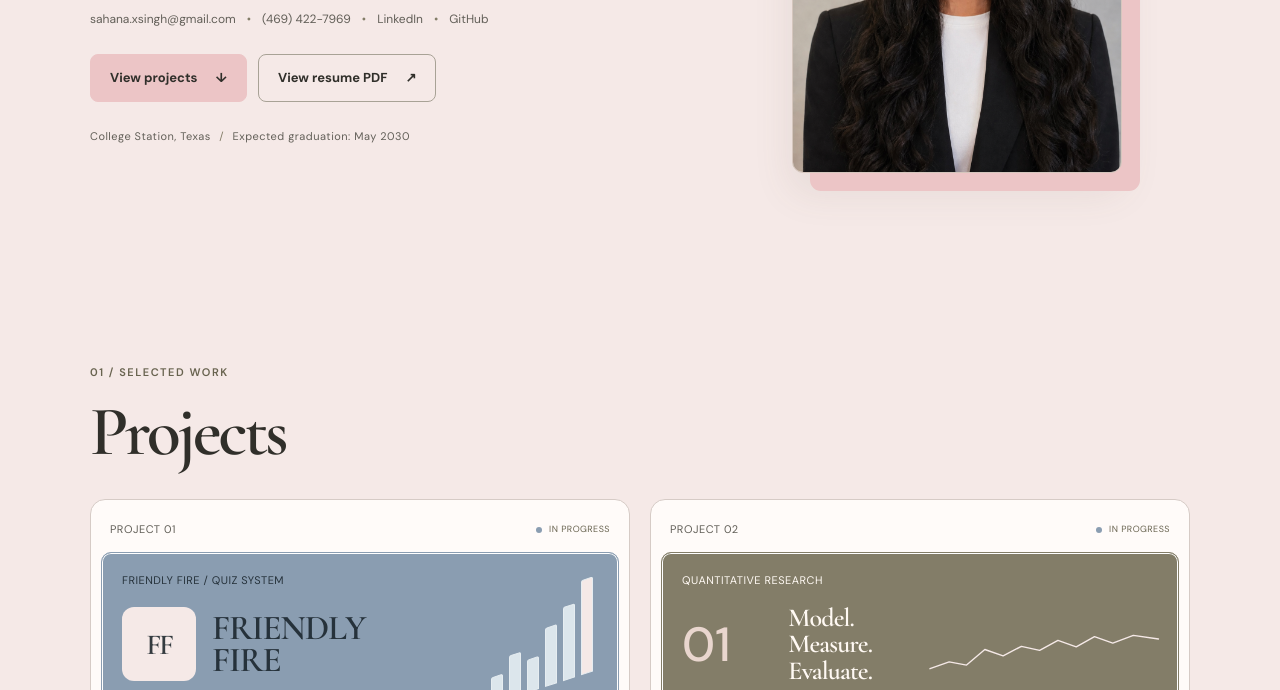
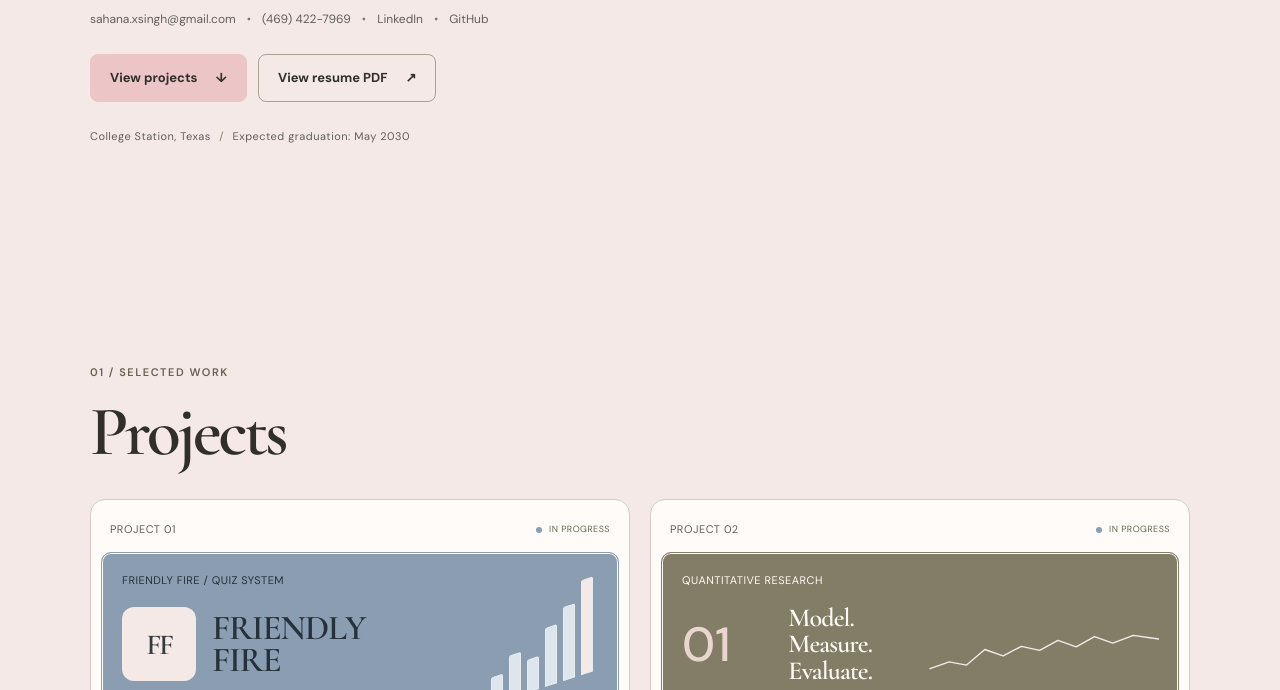
Before and after one commit to sahanaa23/sahana-singh-portfolio, a plain HTML site: page index.html in a window 1280 px wide. Shown: the part 410-1100 px from the top of the page. Drawn offline with nearby package versions, Linux system fonts and the light colour scheme.

Commit message:
Remove portrait from portfolio hero

```diff
--- a/index.html
+++ b/index.html
@@ -37,7 +37,6 @@
           <div class="hero-actions"><a class="button button-primary" href="#projects">View projects <span aria-hidden="true">↓</span></a><a class="button button-outline" href="resume.pdf" target="_blank" rel="noreferrer">View resume PDF <span aria-hidden="true">↗</span></a></div>
           <p class="hero-meta">College Station, Texas <span>/</span> Expected graduation: May 2030</p>
         </div>
-        <div class="hero-art"><div class="headshot-frame"><img src="sahana-headshot.png" alt="Headshot of Sahana Singh" onerror="this.style.display='none';this.nextElementSibling.style.display='grid'"><div class="headshot-placeholder"><span>SS</span><small>HEADSHOT PLACEHOLDER</small><small>Add sahana-headshot.png to the repository</small></div></div></div>
       </section>
 
       <section id="projects" class="section-wrap section-block">
```
